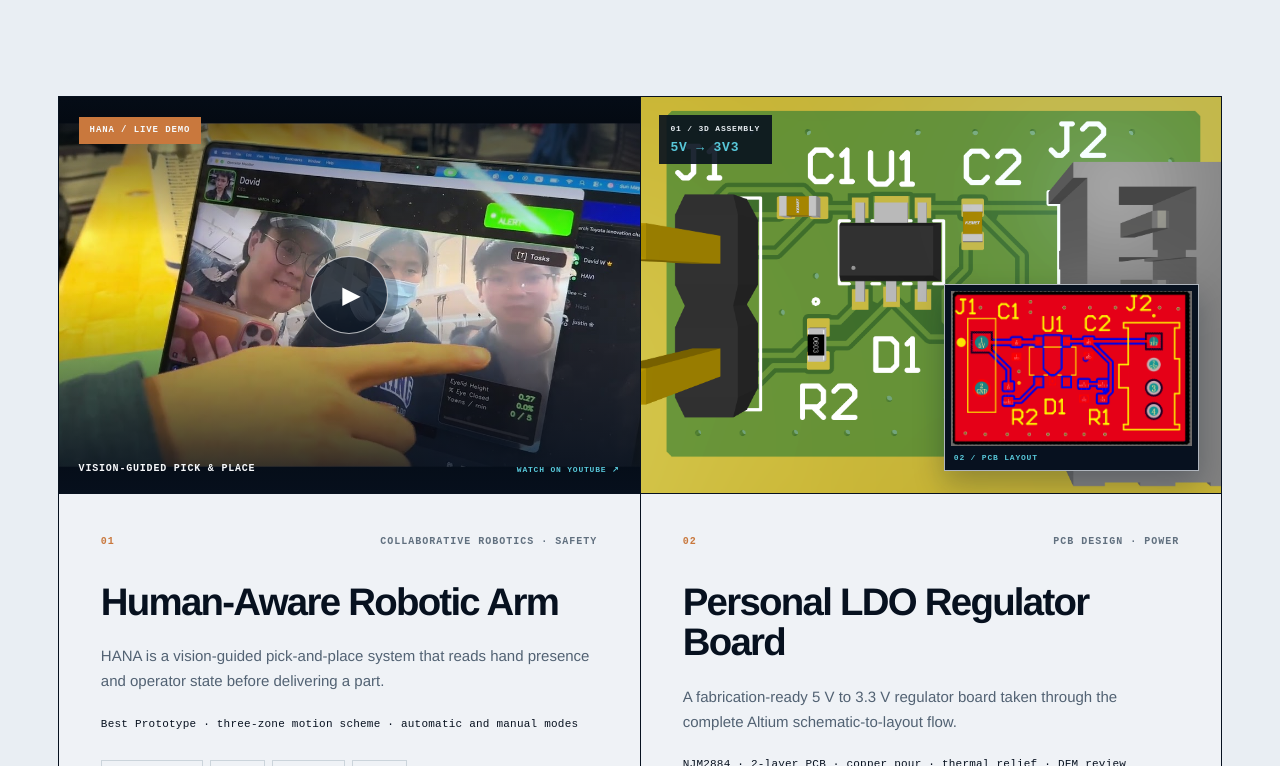
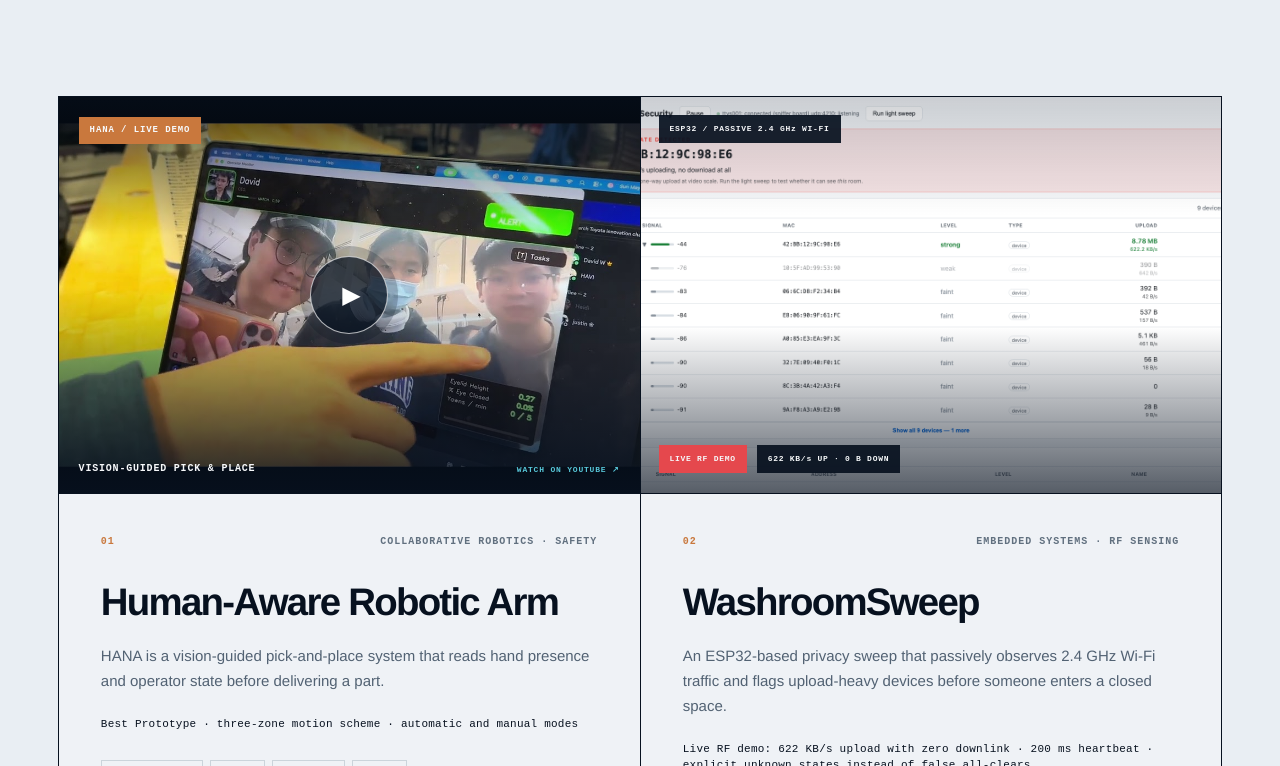
Before and after one commit to DavidWang1231/portfolio, a Next.js app: page /portfolio/ in a window 1280 px wide. Shown: the part 1254-2020 px from the top of the page. Built offline with nearby package versions, Linux system fonts and the light colour scheme.

Commit message:
Add WashroomSweep to portfolio

```diff
--- a/app/globals.css
+++ b/app/globals.css
@@ -841,6 +841,71 @@ a {
 
 .battle-visual figcaption span {
   text-shadow: 0 1px 8px rgba(7, 17, 31, 0.92);
+}
+
+.sweep-visual {
+  margin: 0;
+  background: #edf1f5;
+}
+
+.sweep-visual::after {
+  position: absolute;
+  inset: 0;
+  background:
+    linear-gradient(180deg, rgba(7, 17, 31, 0.18), transparent 30%),
+    linear-gradient(0deg, rgba(7, 17, 31, 0.68), transparent 42%);
+  content: "";
+  pointer-events: none;
+}
+
+.sweep-visual img {
+  width: 100%;
+  height: 100%;
+  object-fit: cover;
+  object-position: center;
+  transition: transform 600ms cubic-bezier(0.2, 0.7, 0, 1);
+}
+
+.project-card:hover .sweep-visual img {
+  transform: scale(1.025);
+}
+
+.sweep-label,
+.sweep-visual figcaption {
+  position: absolute;
+  z-index: 2;
+  font: 650 8px/1.2 var(--font-geist-mono), monospace;
+  letter-spacing: 0.09em;
+}
+
+.sweep-label {
+  top: 18px;
+  left: 18px;
+  padding: 9px 11px;
+  background: rgba(7, 17, 31, 0.92);
+  color: var(--paper-bright);
+}
+
+.sweep-visual figcaption {
+  bottom: 20px;
+  left: 18px;
+  display: flex;
+  align-items: center;
+  gap: 10px;
+  color: var(--paper-bright);
+}
+
+.sweep-visual figcaption strong,
+.sweep-visual figcaption span {
+  padding: 9px 11px;
+}
+
+.sweep-visual figcaption strong {
+  background: #e5484d;
+}
+
+.sweep-visual figcaption span {
+  background: rgba(7, 17, 31, 0.92);
 }
 
 .video-visual {
--- a/app/page.tsx
+++ b/app/page.tsx
@@ -21,6 +21,18 @@ const projects = [
   },
   {
     number: "02",
+    title: "WashroomSweep",
+    type: "Embedded Systems · RF Sensing",
+    summary:
+      "An ESP32-based privacy sweep that passively observes 2.4 GHz Wi-Fi traffic and flags upload-heavy devices before someone enters a closed space.",
+    proof:
+      "Live RF demo: 622 KB/s upload with zero downlink · 200 ms heartbeat · explicit unknown states instead of false all-clears",
+    tags: ["ESP32", "Wi-Fi Promiscuous Mode", "Python", "Signal Analysis"],
+    visual: "sweep",
+    github: "https://github.com/DavidWang1231/WashroomSweep",
+  },
+  {
+    number: "03",
     title: "Personal LDO Regulator Board",
     type: "PCB Design · Power",
     summary:
@@ -30,7 +42,7 @@ const projects = [
     visual: "ldo",
   },
   {
-    number: "03",
+    number: "04",
     title: "12 V to 5 V Buck Converter",
     type: "Power Electronics · In Progress",
     summary:
@@ -41,7 +53,7 @@ const projects = [
     visual: "buck",
   },
   {
-    number: "04",
+    number: "05",
     title: "150 g Battle Robot",
     type: "Combat Robotics · Completed",
     summary:
@@ -52,7 +64,7 @@ const projects = [
     visual: "battle",
   },
   {
-    number: "05",
+    number: "06",
     title: "MiniSpice",
     type: "Analog Circuits · Simulation",
     summary:
@@ -66,7 +78,7 @@ const projects = [
     live: "https://davidwang1231.github.io/minispice/",
   },
   {
-    number: "06",
+    number: "07",
     title: "Autonomous Robot Navigation",
     type: "Embedded Software · ROS 2",
     summary:
@@ -84,7 +96,7 @@ const projects = [
     github: "https://github.com/DavidWang1231/wato_asd_training",
   },
   {
-    number: "07",
+    number: "08",
     title: "VoltStream",
     type: "Electrical Systems · Monitoring",
     summary:
@@ -98,7 +110,7 @@ const projects = [
     live: "https://voltstream-davidwang.wangjiacheng1231.chatgpt.site",
   },
   {
-    number: "08",
+    number: "09",
     title: "FPGA Neural-Network Accelerator",
     type: "Digital Design · In Progress",
     summary:
@@ -180,6 +192,7 @@ const skillGroups = [
       "Quartus Prime",
       "PCB layout",
       "Soldering",
+      "ESP32",
     ],
   },
   {
@@ -321,6 +334,24 @@ function ProjectVisual({
         <figcaption>
           <strong>BUILD COMPLETE</strong>
           <span>150 g CLASS · DESIGNED, WIRED + ASSEMBLED</span>
+        </figcaption>
+      </figure>
+    );
+  }
+
+  if (project.visual === "sweep") {
+    return (
+      <figure className="project-visual sweep-visual">
+        {/* eslint-disable-next-line @next/next/no-img-element */}
+        <img
+          src="/portfolio/washroomsweep-dashboard.png"
+          alt="WashroomSweep dashboard flagging a device uploading 622 kilobytes per second with no downlink traffic"
+          loading="lazy"
+        />
+        <span className="sweep-label">ESP32 / PASSIVE 2.4 GHz WI-FI</span>
+        <figcaption>
+          <strong>LIVE RF DEMO</strong>
+          <span>622 KB/s UP · 0 B DOWN</span>
         </figcaption>
       </figure>
     );
@@ -486,8 +517,8 @@ export default function Home() {
           <p className="kicker">01 / SELECTED WORK</p>
           <h2>Proof is in the build.</h2>
           <p>
-            Projects spanning power electronics, digital design, robotics and
-            electrical-system software.
+            Projects spanning power electronics, RF sensing, digital design,
+            robotics and electrical-system software.
           </p>
         </div>
 
```
Also changed, not shown: public/washroomsweep-dashboard.png (added).
